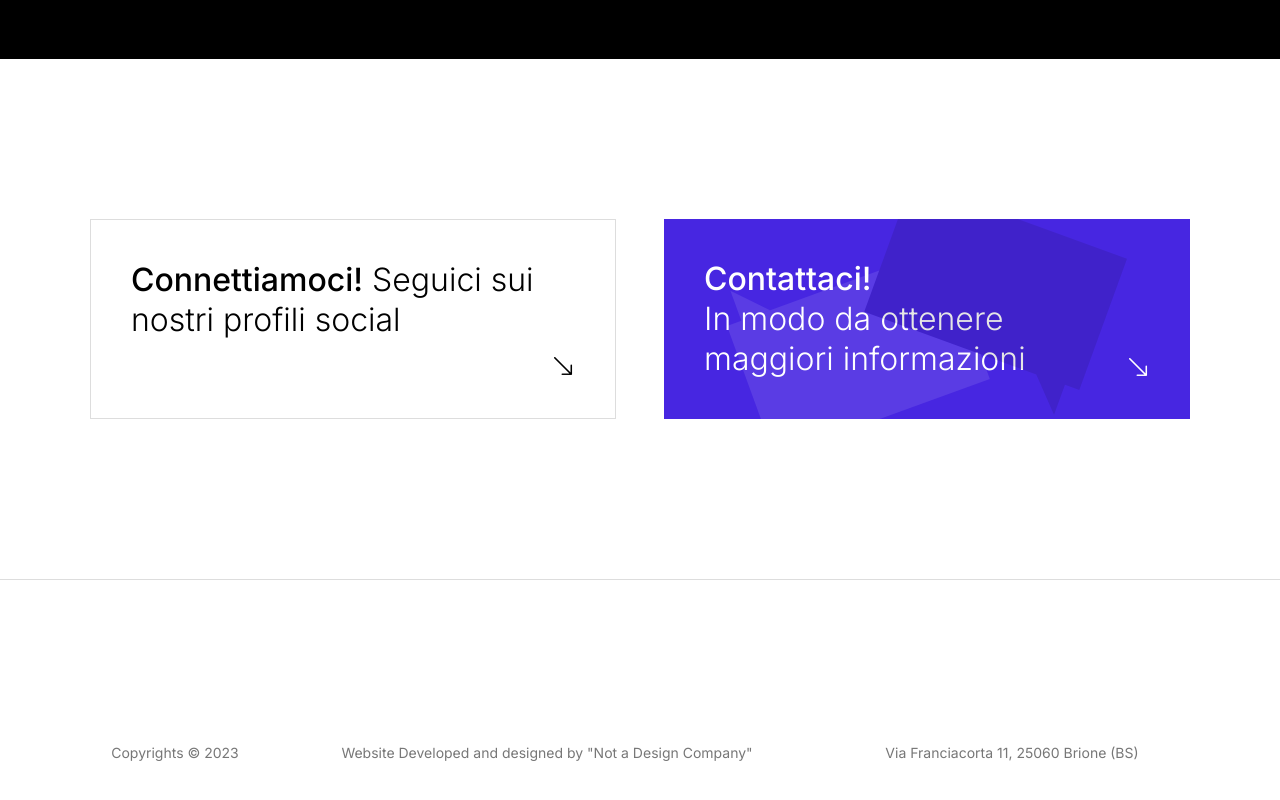
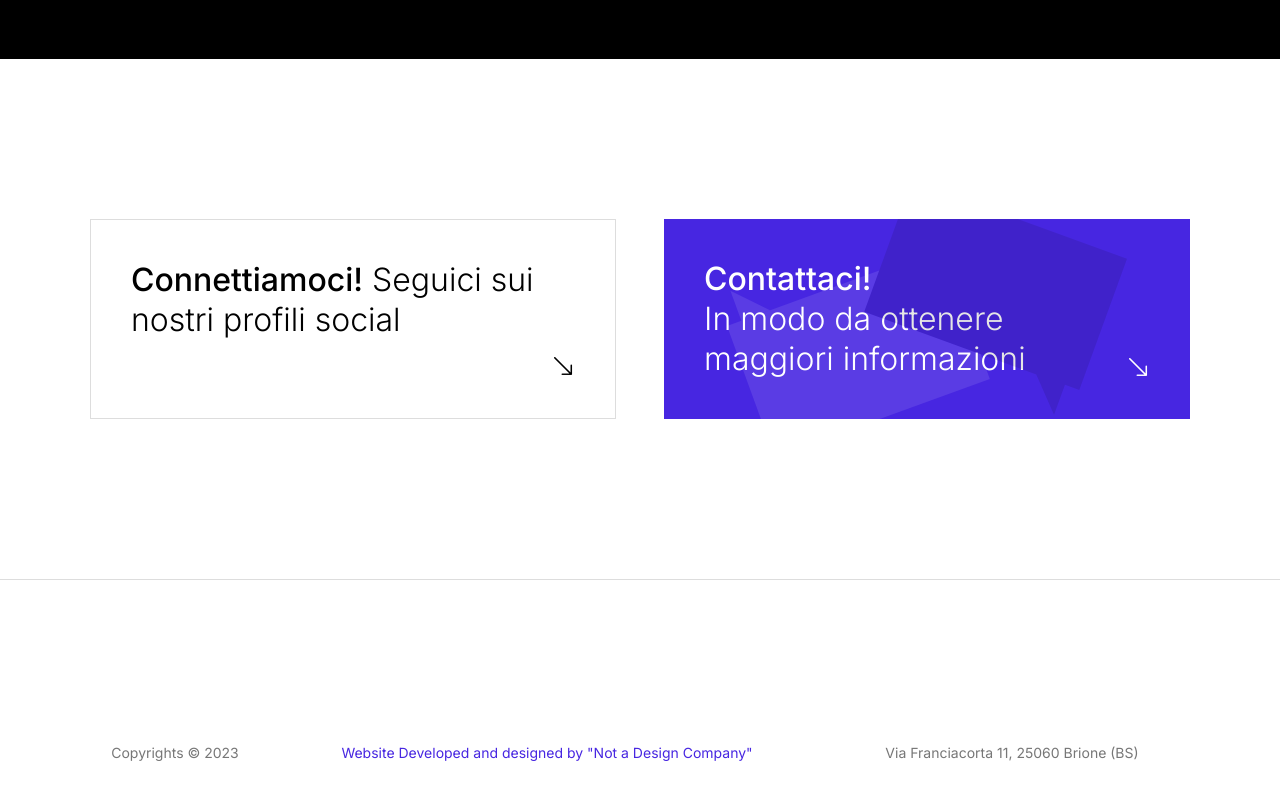
Before and after one commit to montax/bs-wood, a plain HTML site: page index.html in a window 1280 px wide. Shown: the part 3398-4198 px from the top of the page. Drawn offline with Linux system fonts and the light colour scheme.

Commit message:
Add files via upload

```diff
--- a/index.html
+++ b/index.html
@@ -386,7 +386,7 @@
             <p class="small">Copyrights © 2023</p>
           </div>
           <div class="col-lg-6 order-lg-2 text-center text-md-center">
-            <p class="small">Website Developed and designed by "Not a Design Company"</p>
+            <p class="small"><a href="https://www.notadesigncompany.com/">Website Developed and designed by "Not a Design Company"</a></p>
           </div>
           <div class="col-lg-4 order-lg-3 text-center text-md-center">
             <span class="small">Via Franciacorta 11, 25060 Brione (BS)</span>
```
